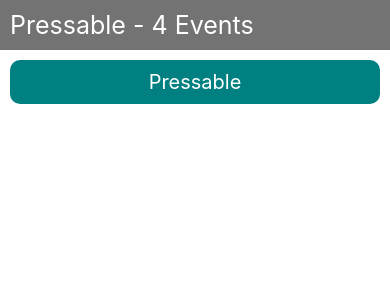
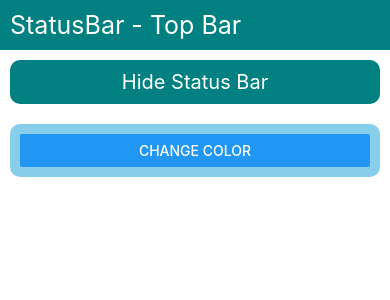
Before and after one commit to TahmeedMahbub/React-Native-Practise, a React Native app: screen / in a window 390 px wide. Shown: the top 300 px of the page. Built offline with nearby package versions, Linux system fonts and the light colour scheme.

Commit message:
StatusBar

```diff
--- a/App.js
+++ b/App.js
@@ -1,30 +1,39 @@
 import React, { useState } from 'react';
-import {View, Text, StyleSheet, Button, ActivityIndicator, Modal, Pressable} from 'react-native';
+import {View, Text, StyleSheet, Button, ActivityIndicator, Modal, Pressable, StatusBar} from 'react-native';
 
 const Header=()=>{
   return(
     <Text style={style.header}>
-      Pressable - 4 Events
+      StatusBar - Top Bar
     </Text>
     );
 }
 
 
 const App = () => {
+  const [hideBar, setHideBar] = useState(false);
+  const [changeColor, setChangeColor] = useState("light-content");
   return (
     <View style={style.main}>
+      <StatusBar
+        backgroundColor="teal"
+        barStyle={changeColor} // default, dark-content, light-content
+        hidden={hideBar}
+      />
       <Header />
 
-      <View style={style.body}>
-        <Pressable
-          onPress={()=>console.warn("pressed")}
-          onLongPress={()=>console.warn("looooooooong pressed")} // after pressing 0.5 seconds
-          onPressIn={()=>console.warn("pressed in")}
-          onPressOut={()=>console.warn("pressed out")}
-        >
-          <Text style={style.pressable}>Pressable</Text>
-        </Pressable>
+      <Pressable
+        onPressIn={()=>setHideBar(true)}
+        onPressOut={()=>setHideBar(false)}
+      >
+        <Text style={style.pressable}>Hide Status Bar</Text>
+      </Pressable>
+
+      <View style={[style.button]}>
+        <Button title="Change Color" onPress={()=>setChangeColor(changeColor == "light-content" ? "dark-content" : "light-content")}/>
       </View>
+
+
     </View>
   )
 }
@@ -36,7 +45,7 @@ const style = StyleSheet.create({
   header: {
     fontSize:25,
     padding: 10,
-    backgroundColor: "#737373",
+    backgroundColor: "teal",
     color: "white"
   },
   body: {
```
